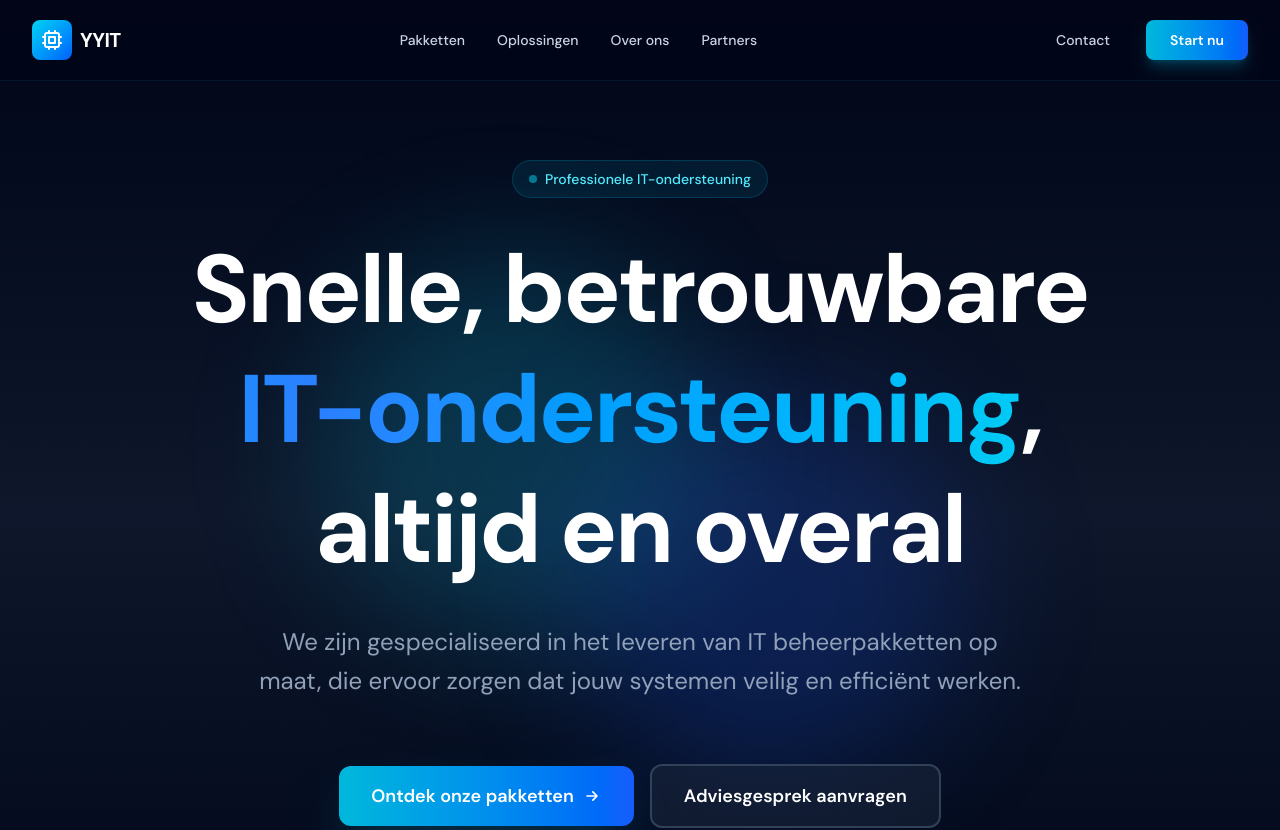
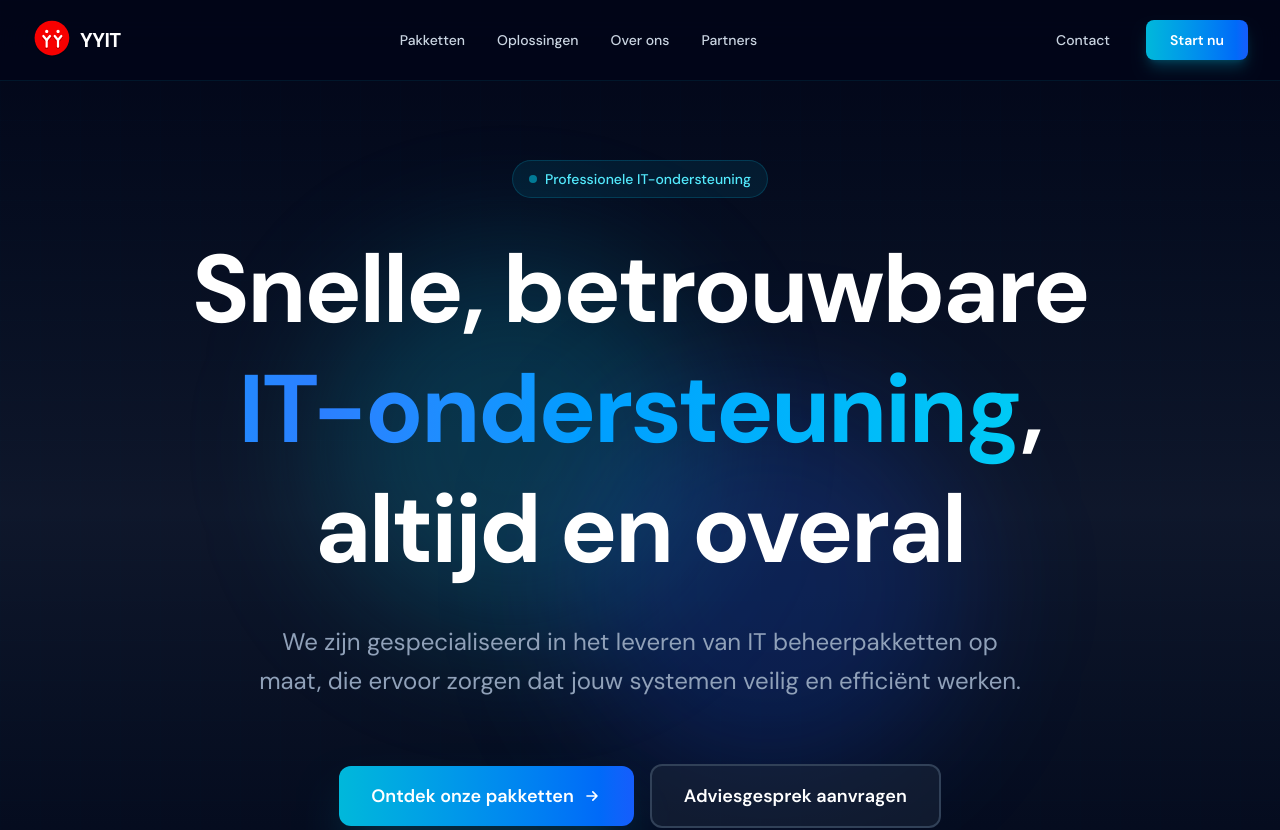
Before and after one commit to dice-pls7/yyit-demo, a Next.js app: page / in a window 1280 px wide. Shown: the top 830 px of the page. Built offline with nearby package versions, Linux system fonts and the light colour scheme.

Commit message:
icoontje FavIcon in tab en site. Heading start nu rood gemaakt

```diff
--- a/app/layout.js
+++ b/app/layout.js
@@ -14,6 +14,10 @@ const geistMono = Geist_Mono({
 export const metadata = {
   title: "Create Next App",
   description: "Generated by create next app",
+  icons: {
+    icon: "/FavIcon.svg",
+    shortcut: "/FavIcon.svg",
+  },
 };
 
 export default function RootLayout({ children }) {
--- a/components/Header.tsx
+++ b/components/Header.tsx
@@ -1,5 +1,6 @@
 'use client';
 
+import Image from 'next/image';
 import { useState } from 'react';
 
 export default function Header() {
@@ -12,10 +13,14 @@ export default function Header() {
           {/* Logo */}
           <div className="flex items-center">
             <a href="#" className="flex items-center gap-2 group">
-              <div className="w-10 h-10 bg-gradient-to-br from-cyan-400 to-blue-600 rounded-lg flex items-center justify-center transform group-hover:scale-110 transition-transform duration-300">
-                <svg className="w-6 h-6 text-white" fill="none" viewBox="0 0 24 24" stroke="currentColor">
-                  <path strokeLinecap="round" strokeLinejoin="round" strokeWidth={2} d="M9 3v2m6-2v2M9 19v2m6-2v2M5 9H3m2 6H3m18-6h-2m2 6h-2M7 19h10a2 2 0 002-2V7a2 2 0 00-2-2H7a2 2 0 00-2 2v10a2 2 0 002 2zM9 9h6v6H9V9z" />
-                </svg>
+              <div className="w-10 h-10 rounded-lg overflow-hidden transform group-hover:scale-110 transition-transform duration-300">
+                <Image
+                  src="/FavIcon.svg"
+                  alt="YYIT logo"
+                  width={40}
+                  height={40}
+                  className="w-full h-full object-cover"
+                />
               </div>
               <span className="text-xl font-bold text-white tracking-tight">YYIT</span>
             </a>
```
Also changed, not shown: public/Favicon.svg (added).
